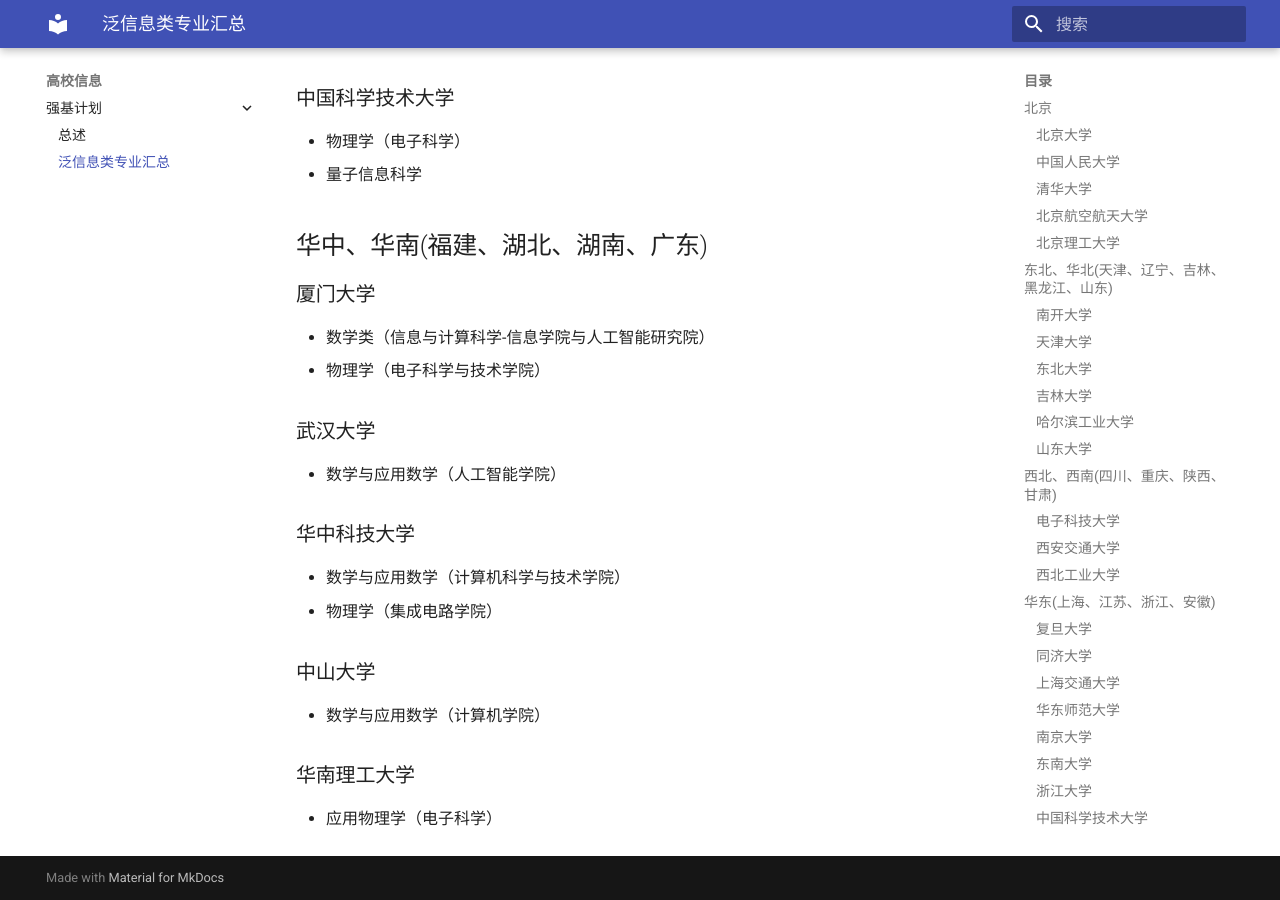
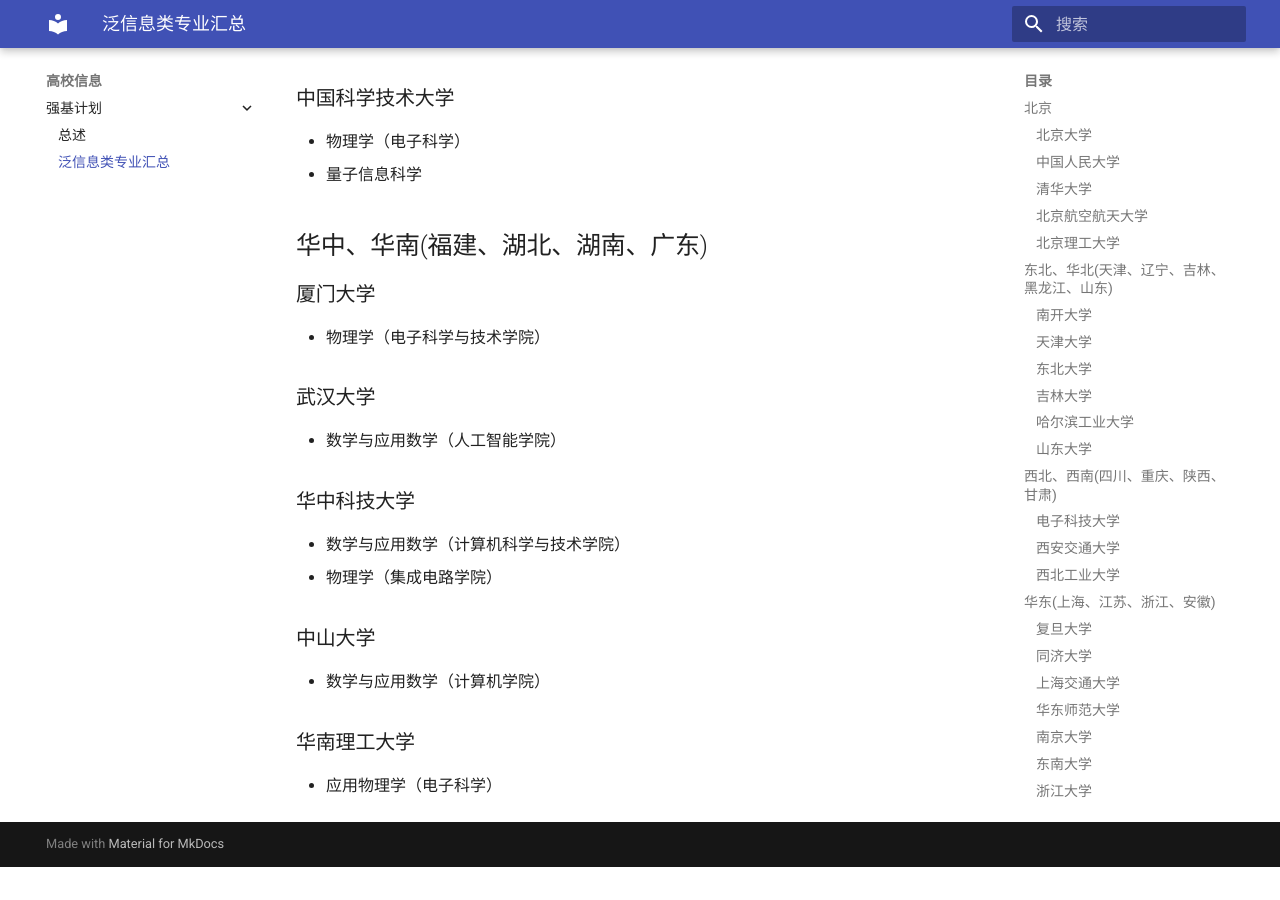
Before and after one commit to AFOIer/AFOIer, an MkDocs documentation site: the page built from docs/colleges/oh-cs.md, in a window 1280 px wide and 900 px high, scrolled down 3478 px. Built offline with MkDocs 1.6.1 and Material for MkDocs 9.7.7, drawn with Linux system fonts in a browser that asks for light colours; after the commit the page ends 4345 px from its top, so only the background shows below that.

Commit message:
Remove a program from Xiamen University listing

```diff
--- a/docs/colleges/oh-cs.md
+++ b/docs/colleges/oh-cs.md
@@ -108,7 +108,6 @@
 ## 华中、华南(福建、湖北、湖南、广东)
 
 ### 厦门大学
-- 数学类（信息与计算科学-信息学院与人工智能研究院）
 - 物理学（电子科学与技术学院）
 
 ### 武汉大学
```
